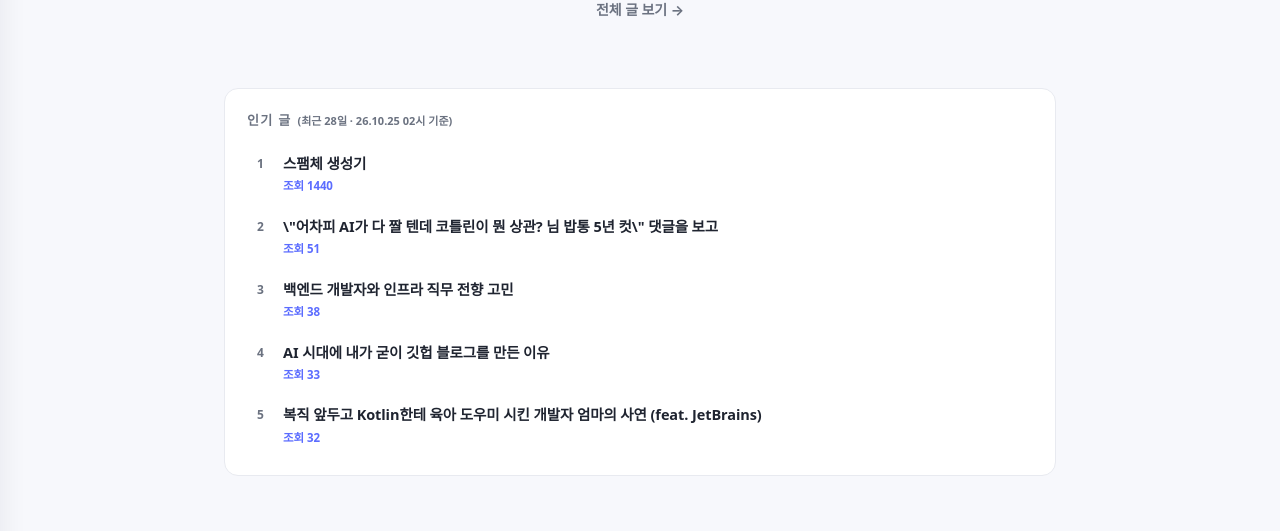
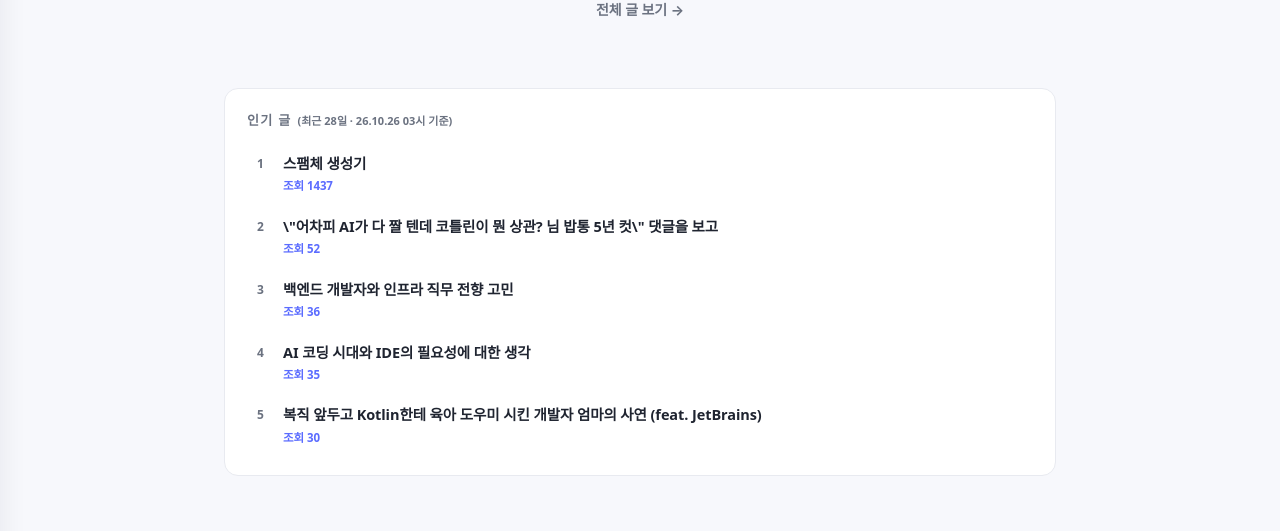
Before and after one commit to panddu/panddu.github.io, a Jekyll site: the page built from index.html, in a window 1280 px wide and 900 px high, scrolled down 2017 px. Shown: the part 147-678 px from the top of the window. Built offline with Jekyll 4.4.1, drawn with Linux system fonts in a browser that asks for light colours; some web fonts are replaced.

Commit message:
chore: update popular posts

```diff
--- a/_data/popular_posts.json
+++ b/_data/popular_posts.json
@@ -1,31 +1,31 @@
 {
-  "generated_at": "2026-10-25T02:49:54+09:00",
+  "generated_at": "2026-10-26T03:08:14+09:00",
   "period_days": 28,
   "posts": [
     {
       "title": "스팸체 생성기",
       "url": "/posts/2019/04/spammaker/",
-      "views": 1440
+      "views": 1437
     },
     {
       "title": "\\\"어차피 AI가 다 짤 텐데 코틀린이 뭔 상관? 님 밥통 5년 컷\\\" 댓글을 보고",
       "url": "/posts/2026/09/ai-coding-language-and-developer-future/",
-      "views": 51
+      "views": 52
     },
     {
       "title": "백엔드 개발자와 인프라 직무 전향 고민",
       "url": "/posts/2026/08/backend-and-infra-counsel/",
-      "views": 38
+      "views": 36
     },
     {
-      "title": "AI 시대에 내가 굳이 깃헙 블로그를 만든 이유",
-      "url": "/posts/2026/08/why-i-made-github-blog/",
-      "views": 33
+      "title": "AI 코딩 시대와 IDE의 필요성에 대한 생각",
+      "url": "/posts/2026/10/ai-and-ide-necessity/",
+      "views": 35
     },
     {
       "title": "복직 앞두고 Kotlin한테 육아 도우미 시킨 개발자 엄마의 사연 (feat. JetBrains)",
       "url": "/posts/2026/09/baby-meal-planner-kotlin/",
-      "views": 32
+      "views": 30
     }
   ]
 }
```
